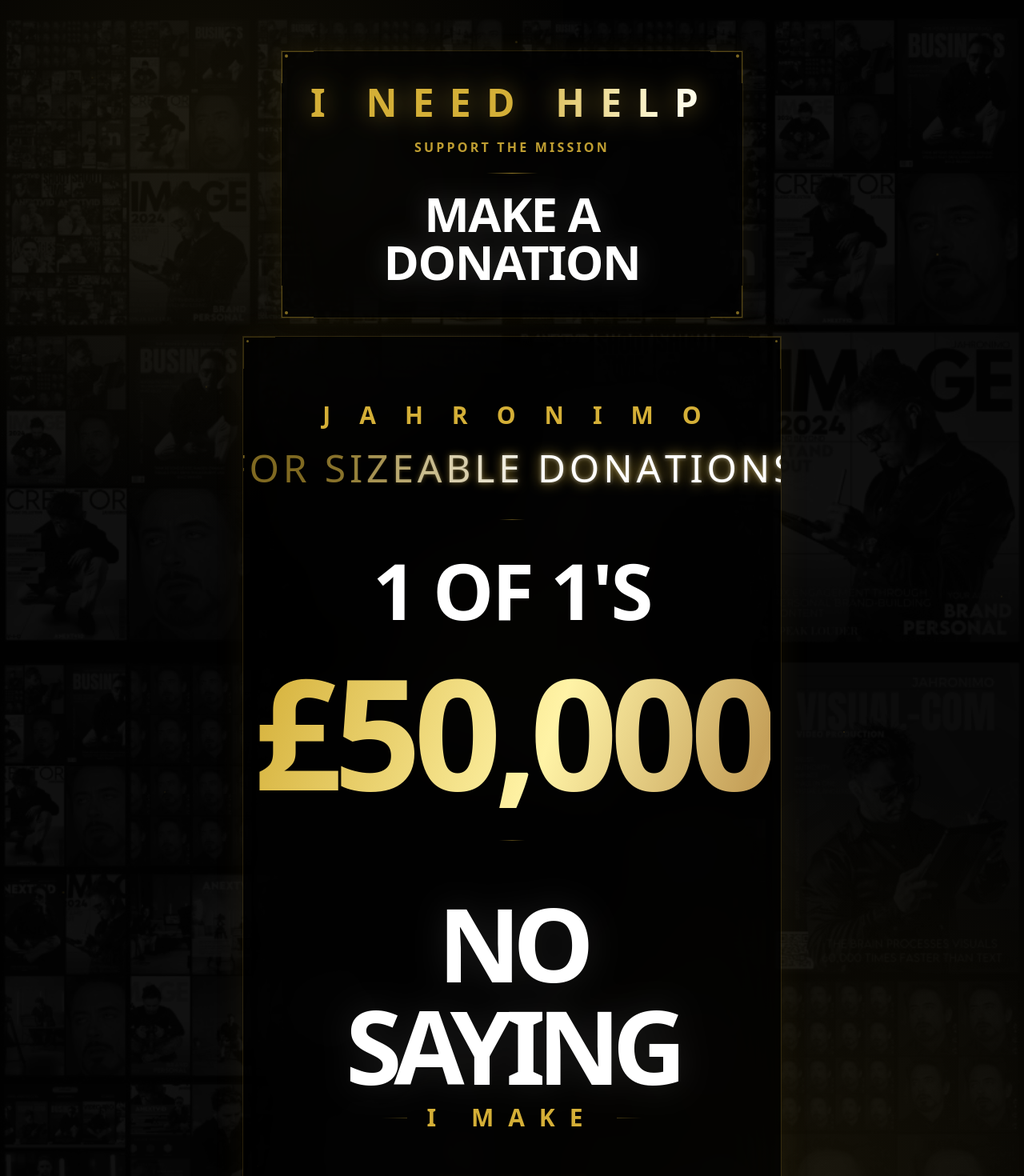
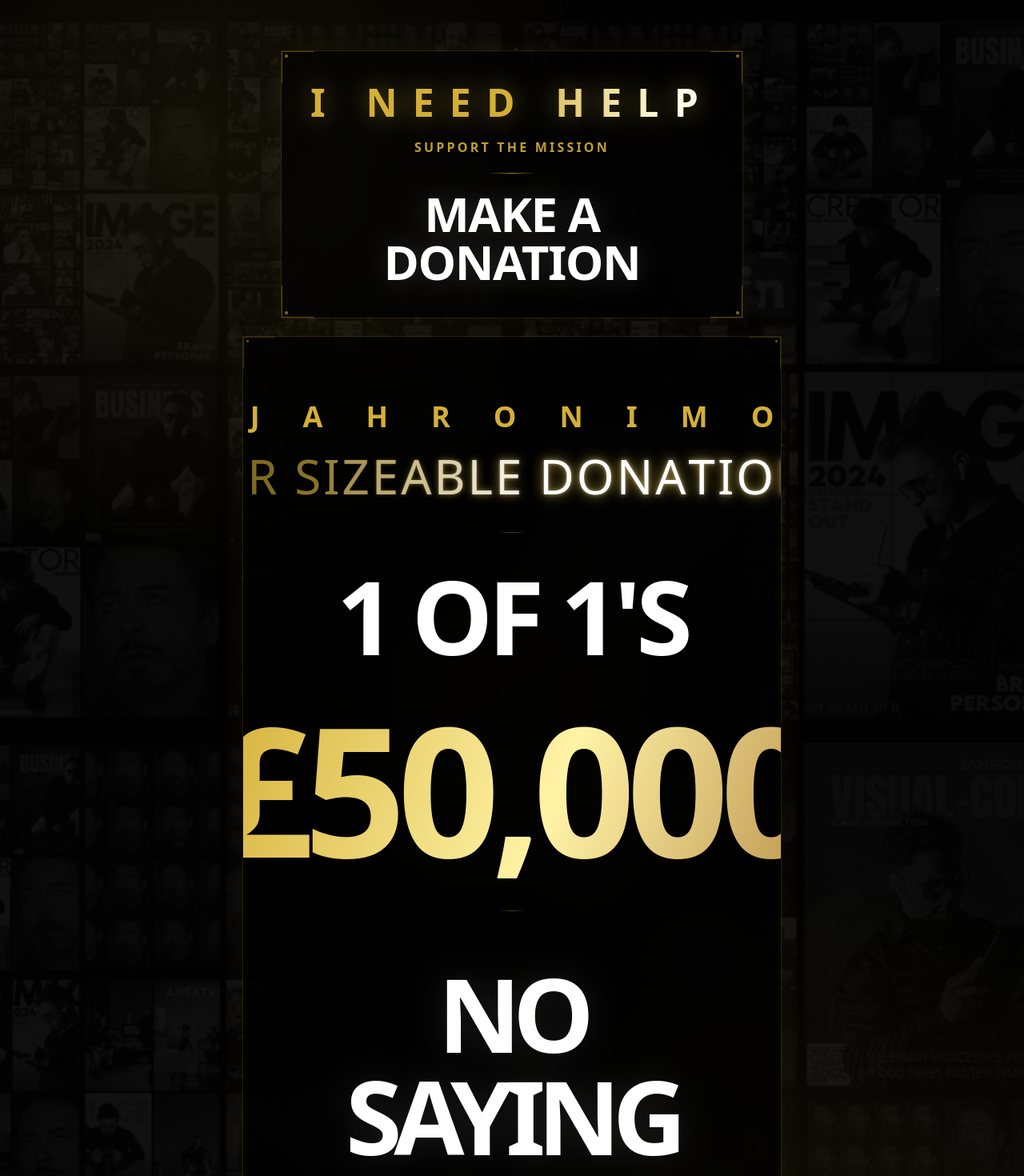
Before and after one commit to anextvid-boop/fiftyk-offer, a Next.js app: page /fiftyk-offer/ in a window 1280 px wide. Shown: the top 1470 px of the page at 80% size. Built offline with nearby package versions, Linux system fonts and the light colour scheme.

Commit message:
Massive typography overhaul: Single line sizable donations, wider Jahronimo, and giant I MAKE

```diff
--- a/src/app/page.tsx
+++ b/src/app/page.tsx
@@ -497,14 +497,14 @@ export default function Home() {
                 {/* Content */}
                 <div className="flex flex-col items-center gap-10 w-full">
                   {/* Name & Context */}
-                  <div className="flex flex-col items-center gap-6">
+                  <div className="flex flex-col items-center gap-6 w-full">
                     <motion.p
                       variants={itemVariants}
-                      className="text-[#d4af37] tracking-[1.2em] text-xl sm:text-2xl md:text-3xl uppercase font-black mr-[-1.2em]"
+                      className="text-[#d4af37] tracking-[1.5em] text-2xl sm:text-3xl md:text-4xl uppercase font-black mr-[-1.5em]"
                     >
                       Jahronimo
                     </motion.p>
-                    <div className="flex flex-nowrap justify-center text-2xl sm:text-3xl md:text-5xl tracking-[0.1em] font-medium uppercase m-0 text-white/80">
+                    <div className="flex flex-nowrap justify-center text-xl sm:text-3xl md:text-5xl lg:text-6xl tracking-[0.05em] font-medium uppercase m-0 text-white/90 w-full overflow-visible whitespace-nowrap">
                       {["f", "o", "r", " ", "s", "i", "z", "e", "a", "b", "l", "e", " ", "d", "o", "n", "a", "t", "i", "o", "n", "s"].map((letter, index) => (
                         <motion.span
                           key={index}
@@ -512,6 +512,7 @@ export default function Home() {
                           variants={letterVariants}
                           initial="hidden"
                           animate="visible"
+                          className="flex-shrink-0"
                           style={{
                             animation: "letter-glow 4s ease-in-out infinite",
                             animationDelay: `${index * 0.05}s`
@@ -526,16 +527,16 @@ export default function Home() {
                   <div className="w-8 h-[1px] bg-gradient-to-r from-transparent via-[#d4af37]/40 to-transparent" />
 
                   {/* Main Offer Title */}
-                  <div className="flex flex-col items-center gap-8">
+                  <div className="flex flex-col items-center gap-10">
                     <motion.h2
                       variants={itemVariants}
-                      className="text-5xl sm:text-6xl md:text-8xl font-black tracking-tight text-white uppercase m-0"
+                      className="text-6xl sm:text-8xl md:text-9xl font-black tracking-tighter text-white uppercase m-0"
                     >
                       1 of 1&apos;s
                     </motion.h2>
                     <motion.h1
                       variants={itemVariants}
-                      className="text-7xl sm:text-8xl md:text-[12rem] font-black tracking-tighter leading-none text-transparent bg-clip-text m-0
+                      className="text-8xl sm:text-[10rem] md:text-[14rem] font-black tracking-tighter leading-none text-transparent bg-clip-text m-0
                         bg-[linear-gradient(110deg,#d4af37_0%,#fff3a6_30%,#c5a059_50%,#fceea7_70%,#b8860b_100%)]
                         bg-[length:200%_100%] animate-[shine:6s_linear_infinite]"
                     >
@@ -553,7 +554,7 @@ export default function Home() {
                       </h2>
                       <div className="mt-2 flex items-center justify-center">
                         <div className="h-[1px] w-8 bg-gradient-to-r from-transparent to-[#d4af37]/30" />
-                        <p className="px-6 text-[#d4af37] tracking-[0.6em] text-xl md:text-3xl font-black uppercase">
+                        <p className="px-10 text-[#d4af37] tracking-[0.8em] text-3xl sm:text-5xl md:text-7xl font-black uppercase">
                           I MAKE
                         </p>
                         <div className="h-[1px] w-8 bg-gradient-to-l from-transparent to-[#d4af37]/30" />
```
